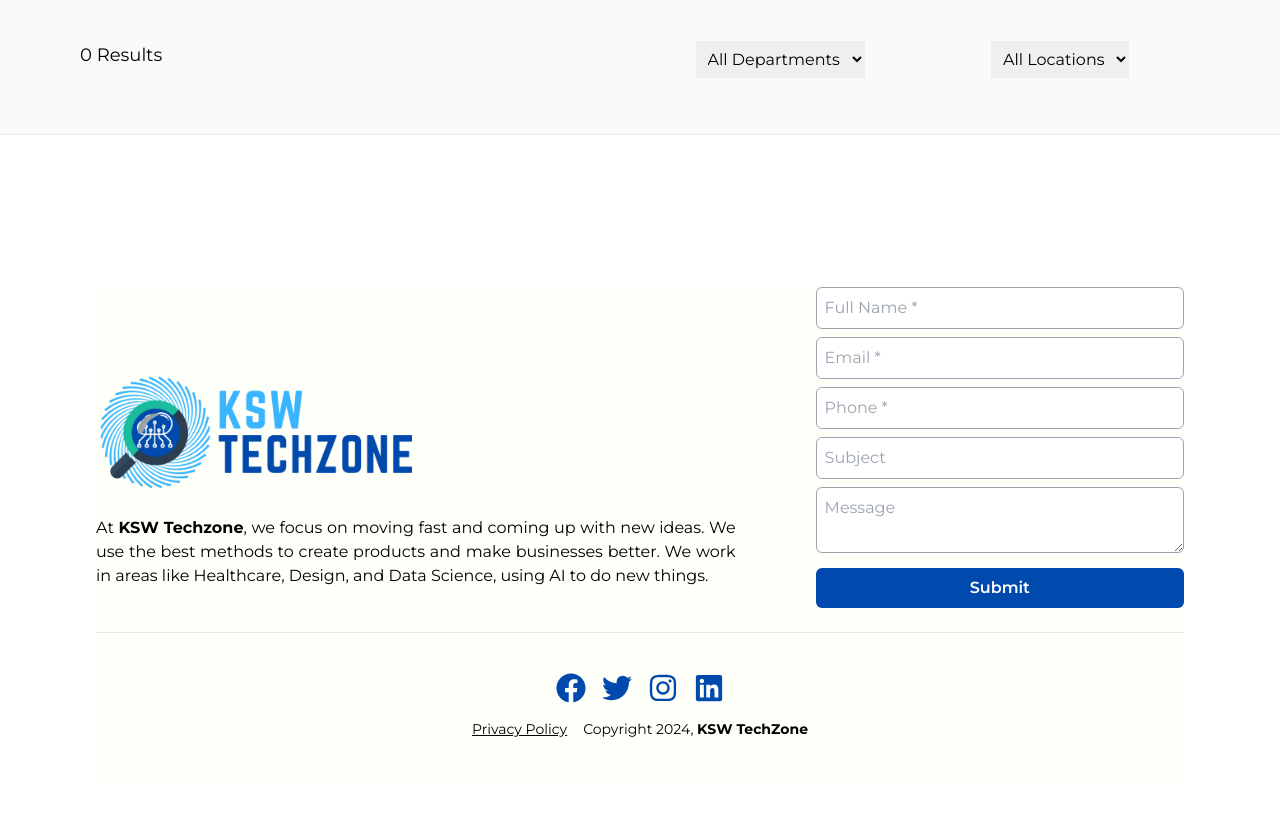
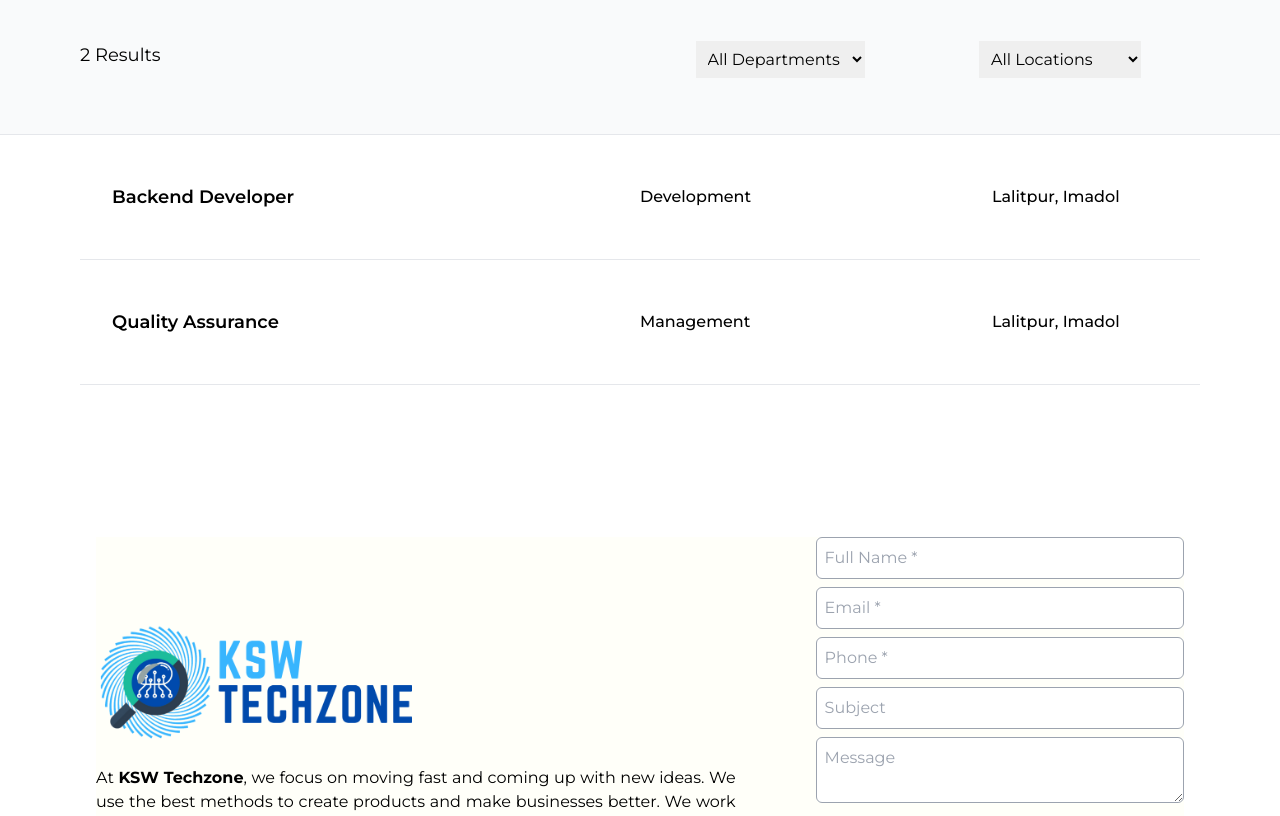
Before and after one commit to diwashbhattarai999/ksw-website, a React (Vite) app: page /career in a window 1280 px wide. Shown: the part 1360-2176 px from the top of the page. Before the commit the page ends 2145 px from the top, so only its background shows below. Built offline with nearby package versions, Linux system fonts and the light colour scheme; a web font is replaced by a local one.

Commit message:
2 opening

```diff
--- a/src/components/Footer/Footer.tsx
+++ b/src/components/Footer/Footer.tsx
@@ -83,13 +83,13 @@ const Footer: React.FC = () => {
                 style={{ fontSize: '30px', color: '#004AAD' }}
               />
             </Link>
-            <Link to="/twitter">
+            <Link to="https://twitter.com/">
               <FaTwitter style={{ fontSize: '30px', color: '#004AAD' }} />
             </Link>
-            <Link to="/instagram">
+            <Link to="https://www.instagram.com/kswtechzone?utm_source=ig_web_button_share_sheet&igsh=ZDNlZDc0MzIxNw==">
               <FaInstagram style={{ fontSize: '30px', color: '#004AAD' }} />
             </Link>
-            <Link to="/linkedin">
+            <Link to="https://www.linkedin.com/company/kswtechzone">
               <FaLinkedin style={{ fontSize: '30px', color: '#004AAD' }} />
             </Link>
           </div>
--- a/src/pages/Career.tsx
+++ b/src/pages/Career.tsx
@@ -10,11 +10,16 @@ type JobOpening = {
 };
 
 const JOB_OPENINGS: JobOpening[] = [
-  // {
-  //   position: 'Frontend Developer',
-  //   department: 'Development',
-  //   location: 'Lalitpur, Imadol',
-  // },
+  {
+    position: 'Backend Developer',
+    department: 'Development',
+    location: 'Lalitpur, Imadol',
+  },
+  {
+    position: 'Quality Assurance',
+    department: 'Management',
+    location: 'Lalitpur, Imadol',
+  },
 ];
 
 export default function Career() {
```
